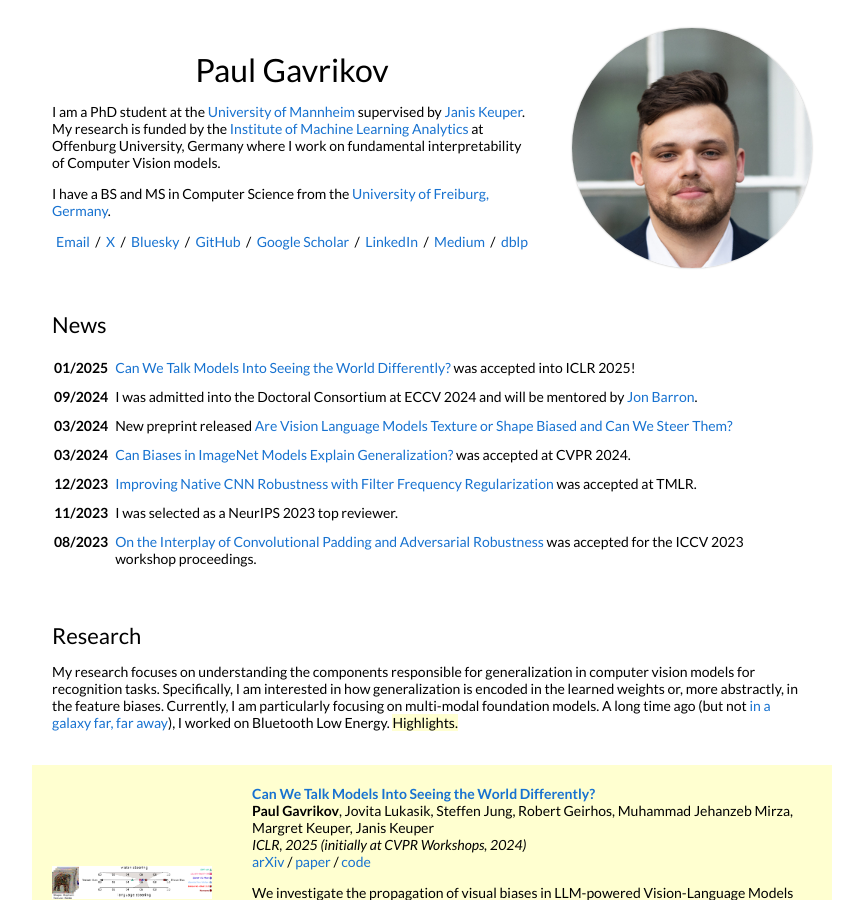
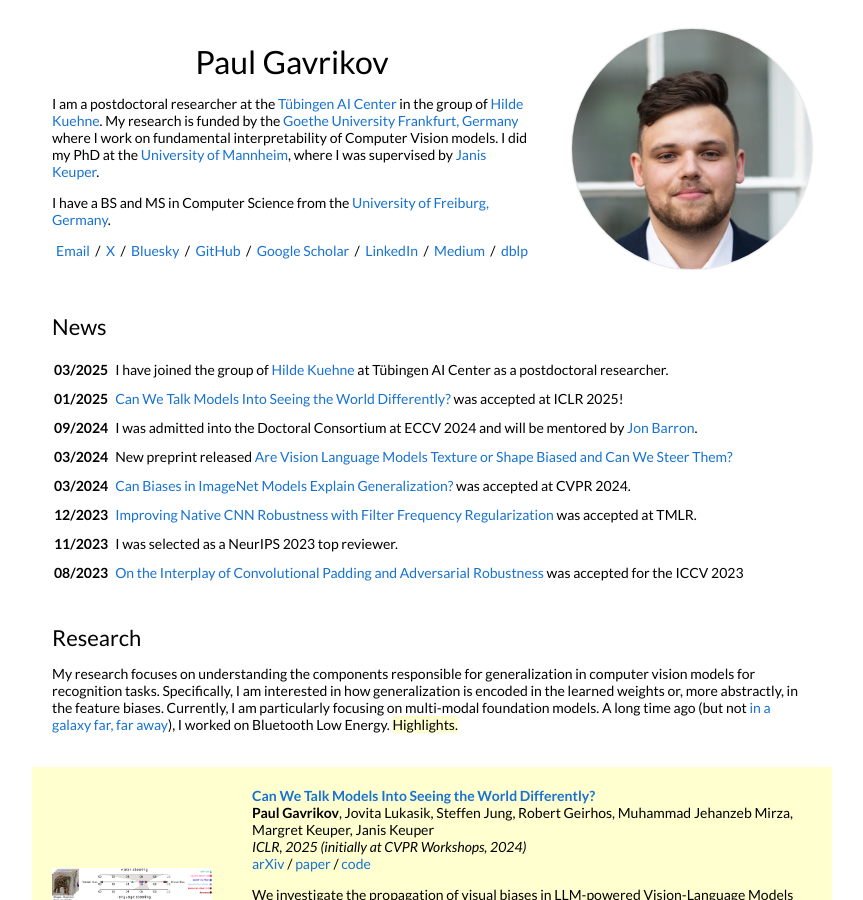
Before and after one commit to paulgavrikov/paulgavrikov.github.io, a Jekyll site: the page built from _posts/2018-05-15-intro.markdown, in a window 1280 px wide and 900 px high. Shown: the whole window, without its empty margins (208-1071 px from the left). Built offline with Jekyll 4.4.1, drawn with Linux system fonts in a browser that asks for light colours.

Commit message:
adding postdoc news

```diff
--- a/_data/news.yml
+++ b/_data/news.yml
@@ -1,6 +1,9 @@
+- news_entry:
+  date: 03/2025
+  text: I have joined the group of <a href="https://hildekuehne.github.io/">Hilde Kuehne</a> at Tübingen AI Center as a postdoctoral researcher.
 - news_entry:
   date: 01/2025
-  text: <a href="https://openreview.net/forum?id=iVMcYxTiVM">Can We Talk Models Into Seeing the World Differently?</a> was accepted into ICLR 2025!
+  text: <a href="https://openreview.net/forum?id=iVMcYxTiVM">Can We Talk Models Into Seeing the World Differently?</a> was accepted at ICLR 2025!
 - news_entry:
   date: 09/2024
   text: I was admitted into the Doctoral Consortium at ECCV 2024 and will be mentored by <a href="https://jonbarron.info/">Jon Barron</a>.
--- a/_layouts/default.html
+++ b/_layouts/default.html
@@ -34,7 +34,7 @@
                 Paul Gavrikov
               </h1>
               <p>
-                I am a PhD student at the <a href="https://www.uni-mannheim.de/dws/">University of Mannheim</a> supervised by <a href="https://www.keuper-labs.org/">Janis Keuper</a>. My research is funded by the <a href="https://imla.hs-offenburg.de/">Institute of Machine Learning Analytics</a> at Offenburg University, Germany where I work on fundamental interpretability of Computer Vision models.
+                I am a postdoctoral researcher at the <a href="https://tuebingen.ai/">Tübingen AI Center</a> in the group of <a href="https://hildekuehne.github.io/">Hilde Kuehne</a>. My research is funded by the <a href="https://www.goethe-university-frankfurt.de/en">Goethe University Frankfurt, Germany</a> where I work on fundamental interpretability of Computer Vision models. I did my PhD at the <a href="https://www.uni-mannheim.de/dws/">University of Mannheim</a>, where I was supervised by <a href="https://www.keuper-labs.org/">Janis Keuper</a>.
               <p>
               </p>
                 I have a BS and MS in Computer Science from the <a href="https://uni-freiburg.de">University of Freiburg, Germany</a>.
```
